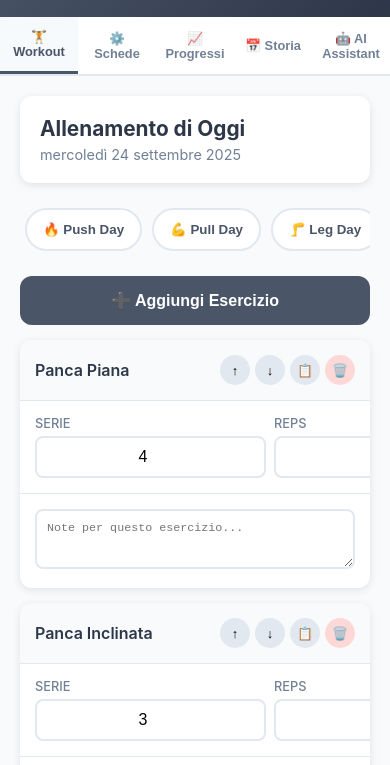
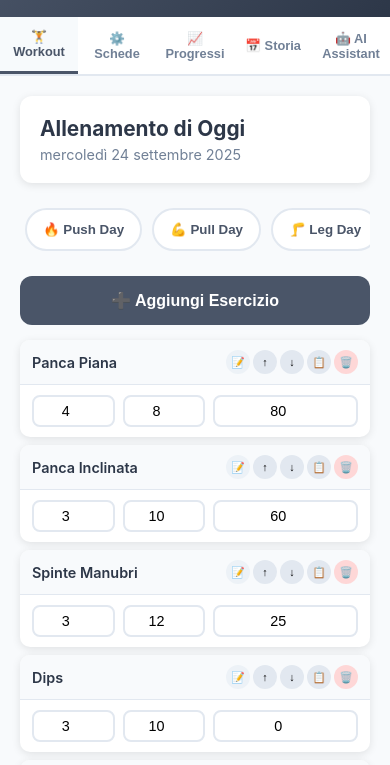
Before and after one commit to TriSsSsSsS/GymTracker, a plain HTML site: page index.html in a window 390 px wide. Both pictures are taken after a click on the button "🔥 Push Day". Shown: the part 79-844 px from the top of the page. Drawn offline with nearby package versions, Linux system fonts and the light colour scheme.

Commit message:
Update index.html

```diff
--- a/index.html
+++ b/index.html
@@ -515,13 +515,13 @@
         .exercise-card {
             background: white;
             border-radius: 12px;
-            margin-bottom: 15px;
+            margin-bottom: 12px;
             box-shadow: 0 2px 8px rgba(0,0,0,0.1);
             overflow: hidden;
         }
 
         .exercise-header {
-            padding: 15px;
+            padding: 12px;
             background: #f8fafc;
             border-bottom: 1px solid #e2e8f0;
             display: flex;
@@ -536,20 +536,22 @@
 
         .exercise-controls {
             display: flex;
-            gap: 5px;
+            gap: 4px;
+            flex-wrap: wrap;
+            justify-content: flex-end;
         }
 
         .control-btn {
             background: #e2e8f0;
             border: none;
-            width: 30px;
-            height: 30px;
+            width: 28px;
+            height: 28px;
             border-radius: 50%;
             cursor: pointer;
             display: flex;
             align-items: center;
             justify-content: center;
-            font-size: 0.8em;
+            font-size: 0.75em;
             transition: all 0.3s ease;
         }
 
@@ -566,11 +568,31 @@
             background: #feb2b2;
         }
 
+        .control-btn.notes-toggle {
+            background: #edf2f7;
+            color: #4a5568;
+        }
+
+        .control-btn.notes-toggle.open {
+            background: #4a5568;
+            color: #fff;
+        }
+
+        .control-btn.notes-toggle.has-text {
+            background: #c6f6d5;
+            color: #22543d;
+        }
+
+        .control-btn.notes-toggle.open.has-text {
+            background: #2f855a;
+        }
+
         .exercise-inputs {
-            padding: 15px;
+            padding: 12px;
             display: grid;
             grid-template-columns: 0.8fr 0.8fr 1.4fr;
-            gap: 10px;
+            gap: 8px;
+            align-items: end;
         }
 
         .input-group {
@@ -589,8 +611,8 @@
         .input-field {
             border: 2px solid #e2e8f0;
             border-radius: 8px;
-            padding: 10px;
-            font-size: 1em;
+            padding: 8px;
+            font-size: 0.95em;
             text-align: center;
             transition: border-color 0.3s ease;
         }
@@ -601,23 +623,80 @@
         }
 
         .notes-section {
-            padding: 15px;
+            padding: 12px;
             border-top: 1px solid #e2e8f0;
+        }
+
+        .notes-section.collapsed {
+            display: none;
         }
 
         .notes-input {
             width: 100%;
             border: 2px solid #e2e8f0;
             border-radius: 8px;
-            padding: 10px;
+            padding: 8px;
             font-size: 0.9em;
             resize: vertical;
-            min-height: 60px;
+            min-height: 56px;
         }
 
         .notes-input:focus {
             outline: none;
             border-color: #4a5568;
+        }
+
+        @media (max-width: 600px) {
+            .exercise-card {
+                margin-bottom: 8px;
+                border-radius: 10px;
+            }
+
+            .exercise-header {
+                padding: 10px 12px;
+            }
+
+            .exercise-name {
+                font-size: 0.9em;
+            }
+
+            .exercise-controls {
+                gap: 3px;
+            }
+
+            .control-btn {
+                width: 24px;
+                height: 24px;
+                font-size: 0.68em;
+            }
+
+            .exercise-inputs {
+                padding: 10px 12px;
+                grid-template-columns: 60px 60px 1fr;
+                gap: 6px;
+            }
+
+            .exercise-inputs .input-group {
+                min-width: 0;
+            }
+
+            .input-label {
+                display: none;
+            }
+
+            .input-field {
+                padding: 6px;
+                font-size: 0.9em;
+            }
+
+            .notes-section {
+                padding: 10px 12px;
+            }
+
+            .notes-input {
+                min-height: 48px;
+                font-size: 0.82em;
+            }
         }
 
         /* TEMPLATE EDITOR */
@@ -2084,7 +2163,7 @@
                 loadScheda(newId);
 
                 // Show success message
-                addAIMessage(`✅ Scheda "${SchedaData.name}" aggiunto con successo! L'ho caricato nella tua pagina workout.`, 'assistant');
+                addAIMessage(`✅ Scheda "${templateData.name}" aggiunto con successo! L'ho caricato nella tua pagina workout.`, 'assistant');
             }
         }
 
@@ -2236,13 +2315,16 @@
                 return;
             }
 
+            const lastData = getLastExerciseData(name);
+
             const exercise = {
                 id: Date.now(),
                 name: name,
-                sets: 3,
-                reps: 10,
-                weight: 20,
-                notes: ''
+                sets: lastData?.sets ?? 3,
+                reps: lastData?.reps ?? 10,
+                weight: lastData?.weight ?? 20,
+                notes: '',
+                notesCollapsed: true
             };
 
             currentExercises.push(exercise);
@@ -2257,6 +2339,35 @@
             document.querySelectorAll('.modal').forEach(modal => {
                 modal.classList.remove('show');
             });
+        }
+
+        function getLastExerciseData(exerciseName) {
+            if (!exerciseName || workoutHistory.length === 0) return null;
+            const target = exerciseName.toLowerCase();
+
+            for (let i = workoutHistory.length - 1; i >= 0; i--) {
+                const workout = workoutHistory[i];
+                if (!workout || !Array.isArray(workout.exercises)) continue;
+
+                const match = workout.exercises.find(ex =>
+                    ex && ex.name && ex.name.toLowerCase() === target
+                );
+
+                if (match) {
+                    const parsedSets = parseInt(match.sets, 10);
+                    const parsedReps = parseInt(match.reps, 10);
+                    const parsedWeight = parseFloat(match.weight);
+
+                    return {
+                        sets: Number.isFinite(parsedSets) ? parsedSets : undefined,
+                        reps: Number.isFinite(parsedReps) ? parsedReps : undefined,
+                        weight: Number.isFinite(parsedWeight) ? parsedWeight : undefined,
+                        notes: match.notes || ''
+                    };
+                }
+            }
+
+            return null;
         }
 
         function renderExercises() {
@@ -2274,40 +2385,71 @@
                 return;
             }
 
-            container.innerHTML = currentExercises.map((exercise, index) => `
+            const baseId = Date.now();
+
+            container.innerHTML = currentExercises.map((exercise, index) => {
+                if (!exercise.id) {
+                    exercise.id = baseId + index;
+                }
+
+                if (typeof exercise.notesCollapsed === 'undefined') {
+                    exercise.notesCollapsed = true;
+                }
+
+                const isCollapsed = exercise.notesCollapsed !== false;
+                const hasNotes = !!(exercise.notes && exercise.notes.trim().length);
+
+                const notesToggleClasses = [
+                    'control-btn',
+                    'notes-toggle',
+                    !isCollapsed ? 'open' : '',
+                    hasNotes ? 'has-text' : ''
+                ].filter(Boolean).join(' ');
+
+                const notesSectionClasses = [
+                    'notes-section',
+                    isCollapsed ? 'collapsed' : ''
+                ].filter(Boolean).join(' ');
+
+                const notesToggleTitle = isCollapsed ? 'Mostra note' : 'Nascondi note';
+                const notesToggleIcon = isCollapsed ? '📝' : '📄';
+
+                return `
                     <div class="exercise-card">
                         <div class="exercise-header">
                             <div class="exercise-name">${exercise.name}</div>
                             <div class="exercise-controls">
-                            <button class="control-btn" onclick="moveExercise(${index}, -1)">↑</button>
-                            <button class="control-btn" onclick="moveExercise(${index}, 1)">↓</button>
-                            <button class="control-btn" onclick="duplicateExercise(${index})">📋</button>
-                            <button class="control-btn delete" onclick="removeExercise(${index})">🗑️</button>
+                                <button class="${notesToggleClasses}" title="${notesToggleTitle}" onclick="toggleNotes(${index})">${notesToggleIcon}</button>
+                                <button class="control-btn" title="Sposta su" onclick="moveExercise(${index}, -1)">↑</button>
+                                <button class="control-btn" title="Sposta giù" onclick="moveExercise(${index}, 1)">↓</button>
+                                <button class="control-btn" title="Duplica" onclick="duplicateExercise(${index})">📋</button>
+                                <button class="control-btn delete" title="Rimuovi" onclick="removeExercise(${index})">🗑️</button>
                             </div>
                         </div>
                         <div class="exercise-inputs">
                             <div class="input-group">
                                 <label class="input-label">Serie</label>
-                            <input type="number" class="input-field" value="${exercise.sets}"
+                                <input type="number" class="input-field" placeholder="Serie" value="${exercise.sets}"
                                        onchange="updateExercise(${index}, 'sets', this.value)" min="1">
                             </div>
                             <div class="input-group">
                                 <label class="input-label">Reps</label>
-                            <input type="number" class="input-field" value="${exercise.reps}"
+                                <input type="number" class="input-field" placeholder="Reps" value="${exercise.reps}"
                                        onchange="updateExercise(${index}, 'reps', this.value)" min="1">
                             </div>
                             <div class="input-group">
                                 <label class="input-label">Peso (kg)</label>
-                            <input type="number" class="input-field" value="${exercise.weight}"
+                                <input type="number" class="input-field" placeholder="Kg" value="${exercise.weight}"
                                        onchange="updateExercise(${index}, 'weight', this.value)" min="0" step="0.5">
                             </div>
                         </div>
-                    <div class="notes-section">
+                        <div class="${notesSectionClasses}">
                             <textarea class="notes-input" placeholder="Note per questo esercizio..."
-                                  onchange="updateExercise(${index}, 'notes', this.value)">${exercise.notes}</textarea>
-                    </div>
-                </div>
-            `).join('');
+                                      onchange="updateExercise(${index}, 'notes', this.value)">${exercise.notes || ''}</textarea>
+                        </div>
+                    </div>
+                `;
+            }).join('');
 
             document.getElementById('saveWorkoutBtn').style.display = 'block';
         }
@@ -2322,6 +2464,13 @@
             }
         }
 
+        function toggleNotes(index) {
+            if (!currentExercises[index]) return;
+            const current = currentExercises[index].notesCollapsed !== false;
+            currentExercises[index].notesCollapsed = !current;
+            renderExercises();
+        }
+
         function moveExercise(index, direction) {
             const newIndex = index + direction;
             if (newIndex < 0 || newIndex >= currentExercises.length) return;
@@ -2333,6 +2482,7 @@
         function duplicateExercise(index) {
             const exercise = { ...currentExercises[index] };
             exercise.id = Date.now();
+            exercise.notesCollapsed = true;
             currentExercises.splice(index + 1, 0, exercise);
             renderExercises();
         }
@@ -2366,7 +2516,13 @@
             const workout = {
                 id: Date.now() + Math.random(), // CORREZIONE BUG 2: ID univoco
                 date: workoutDateInput, // Usa direttamente il valore dell'input (formato YYYY-MM-DD)
-                exercises: currentExercises.map(ex => ({ ...ex })),
+                exercises: currentExercises.map(ex => ({
+                    name: ex.name,
+                    sets: ex.sets,
+                    reps: ex.reps,
+                    weight: ex.weight,
+                    notes: ex.notes || ''
+                })),
                 duration: duration,
                 notes: notes
             };
@@ -2411,14 +2567,22 @@
             const Scheda = customSchede[SchedaId];
             if (!Scheda) return;
 
-            currentExercises = Scheda.exercises.map(ex => ({
+            currentExercises = Scheda.exercises.map(ex => {
+                const lastData = getLastExerciseData(ex.name);
+                const defaultSets = Number.isFinite(parseInt(ex.sets, 10)) ? parseInt(ex.sets, 10) : 3;
+                const defaultReps = Number.isFinite(parseInt(ex.reps, 10)) ? parseInt(ex.reps, 10) : 10;
+                const defaultWeight = Number.isFinite(parseFloat(ex.weight)) ? parseFloat(ex.weight) : 0;
+
+                return {
                     id: Date.now() + Math.random(),
                     name: ex.name,
-                sets: ex.sets,
-                reps: ex.reps,
-                weight: ex.weight,
-                notes: ''
-            }));
+                    sets: lastData?.sets ?? defaultSets,
+                    reps: lastData?.reps ?? defaultReps,
+                    weight: lastData?.weight ?? defaultWeight,
+                    notes: ex.notes || '',
+                    notesCollapsed: true
+                };
+            });
 
             renderExercises();
         }
```
Lines whose indentation alone changed are shown as unchanged.
